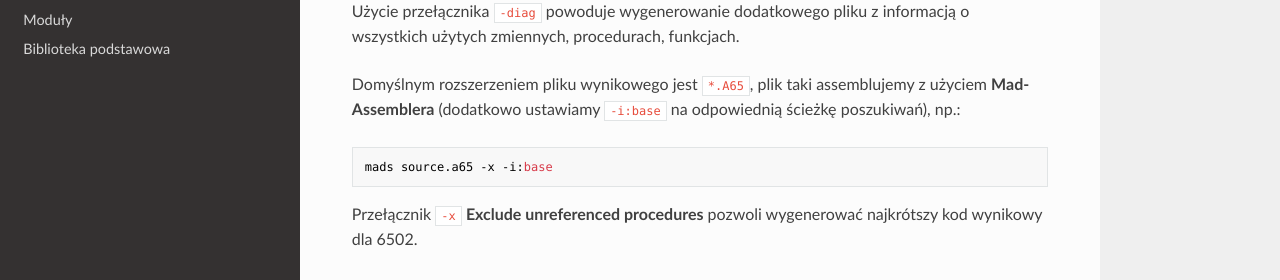
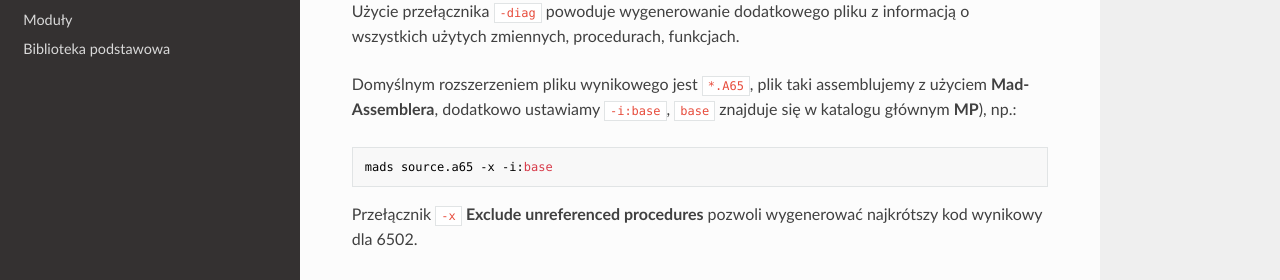
Before and after one commit to zbyti/mad-pascal-mkdocs, an MkDocs documentation site: the page built from docs/02-sposob-uzycia.md, in a window 1280 px wide and 991 px high. Shown: the part 398-678 px from the top of the window. Built offline with MkDocs 1.6.1, drawn with Linux system fonts in a browser that asks for light colours; nearby versions of some CDN libraries.

Commit message:
redakcja

```diff
--- a/docs/02-sposob-uzycia.md
+++ b/docs/02-sposob-uzycia.md
@@ -17,7 +17,7 @@ Syntax: mp source [switches]
 
 Użycie przełącznika `-diag` powoduje wygenerowanie dodatkowego pliku z informacją o wszystkich użytych zmiennych, procedurach, funkcjach.
 
-Domyślnym rozszerzeniem pliku wynikowego jest `*.A65`, plik taki assemblujemy z użyciem **Mad-Assemblera** (dodatkowo ustawiamy `-i:base` na odpowiednią ścieżkę poszukiwań), np.:
+Domyślnym rozszerzeniem pliku wynikowego jest `*.A65`, plik taki assemblujemy z użyciem **Mad-Assemblera**, dodatkowo ustawiamy `-i:base`, `base` znajduje się w katalogu głównym **MP**), np.:
 
     mads source.a65 -x -i:base
 
```
